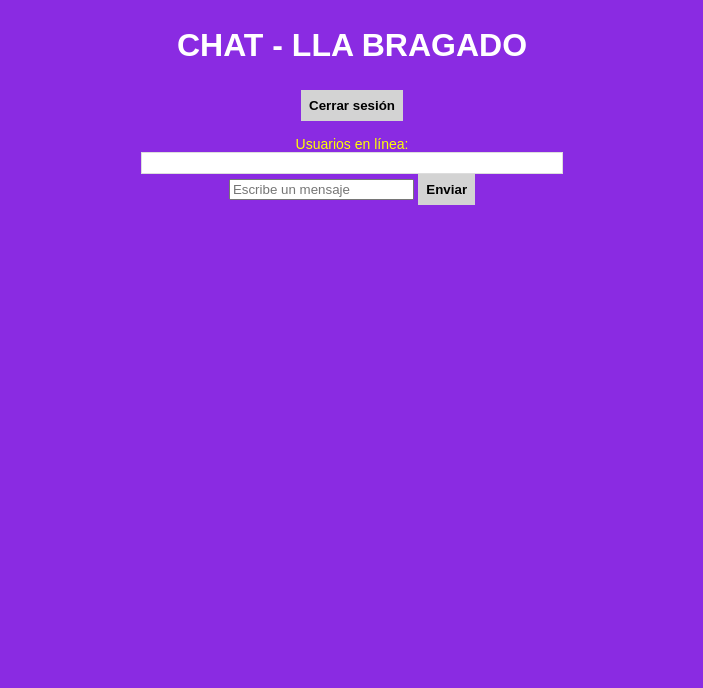
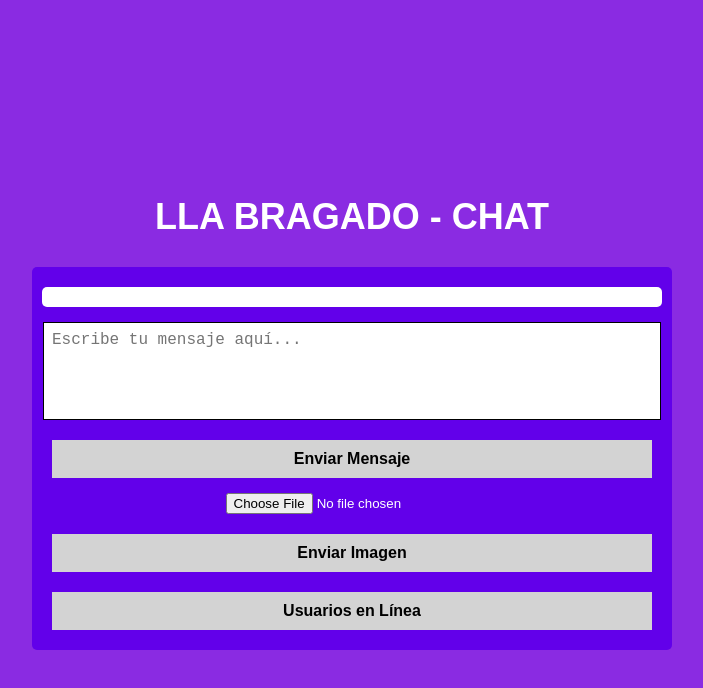
Before and after one commit to maxmoragas/chatprivado, a website: page chat.html in a window 1280 px wide. Shown: the whole page, without its empty margins (288-991 px from the left). Drawn offline with Linux system fonts and the light colour scheme.

Commit message:
Update chat.html

```diff
--- a/chat.html
+++ b/chat.html
@@ -5,28 +5,119 @@
     <meta name="viewport" content="width=device-width, initial-scale=1.0">
     <title>Chat - LLA BRAGADO</title>
 
-    <script src="https://www.gstatic.com/firebasejs/10.7.1/firebase-app.js"></script>
-    <script src="https://www.gstatic.com/firebasejs/10.7.1/firebase-auth.js"></script>
-    <script src="https://www.gstatic.com/firebasejs/10.7.1/firebase-database.js"></script>
-    <script src="firebaseConfig.js"></script>
+    <!-- 🔥 Firebase v8 para evitar errores de módulos ES6 -->
+    <script src="https://www.gstatic.com/firebasejs/8.10.1/firebase-app.js"></script>
+    <script src="https://www.gstatic.com/firebasejs/8.10.1/firebase-auth.js"></script>
+    <script src="https://www.gstatic.com/firebasejs/8.10.1/firebase-database.js"></script>
+    <script src="https://www.gstatic.com/firebasejs/8.10.1/firebase-storage.js"></script>
+
+    <script>
+        document.addEventListener("DOMContentLoaded", () => {
+            try {
+                const firebaseConfig = {
+                    apiKey: "AIzaSyCalxt34jrPFP9VJM5yBFA4BRF2U1_XiZw",
+                    authDomain: "michatprivado-f704a.firebaseapp.com",
+                    databaseURL: "https://michatprivado-f704a-default-rtdb.firebaseio.com",
+                    projectId: "michatprivado-f704a",
+                    storageBucket: "michatprivado-f704a.appspot.com",
+                    messagingSenderId: "187774286181",
+                    appId: "1:187774286181:web:95fc9391a64d3d244e498c"
+                };
+
+                firebase.initializeApp(firebaseConfig);
+                window.auth = firebase.auth();
+                window.db = firebase.database();
+                window.storage = firebase.storage();
+
+                console.log("✅ Firebase cargado correctamente.");
+            } catch (error) {
+                console.error("🚨 Error al cargar Firebase:", error);
+            }
+        });
+    </script>
+    <script src="chat.js"></script>
 
     <style>
-        body { font-family: Arial, sans-serif; text-align: center; background-color: rgb(138,43,226); color: white; }
-        h2 { font-size: 32px; text-transform: uppercase; }
-        #chatContainer { max-width: 400px; margin: auto; padding: 10px; border: 1px solid #ddd; background-color: white; color: black; }
-        #onlineUsers { margin-top: 15px; font-size: 14px; color: yellow; }
-        button { background-color: #d3d3d3; color: black; font-weight: bold; padding: 8px; border: none; }
+        body {
+            font-family: Arial, sans-serif;
+            text-align: center;
+            background-color: rgb(138,43,226);
+            color: white;
+            min-height: 100vh;
+            display: flex;
+            flex-direction: column;
+            justify-content: center;
+            align-items: center;
+        }
+
+        h2 {
+            font-size: 36px;
+            font-weight: bold;
+            color: white;
+            text-transform: uppercase;
+        }
+
+        #chatContainer {
+            max-width: 600px;
+            width: 90%;
+            padding: 20px;
+            border-radius: 5px;
+            background-color: rgb(98,0,234);
+            display: flex;
+            flex-direction: column;
+            align-items: center;
+            gap: 15px;
+        }
+
+        #messageInput {
+            width: 100%;
+            height: 80px;
+            padding: 8px;
+            font-size: 16px;
+            background-color: white;
+            color: black;
+            border: 1px solid black;
+            resize: none;
+        }
+
+        #sendMessage, #uploadImage, #showOnlineUsers {
+            width: 100%;
+            padding: 10px;
+            font-size: 16px;
+            margin-top: 5px;
+            background-color: #d3d3d3;
+            color: black;
+            font-weight: bold;
+            border: none;
+            cursor: pointer;
+        }
+
+        #sendMessage:hover, #uploadImage:hover, #showOnlineUsers:hover {
+            background-color: #bdbdbd;
+        }
+
+        #messages {
+            width: 100%;
+            max-height: 300px;
+            overflow-y: auto;
+            text-align: left;
+            background-color: white;
+            color: black;
+            padding: 10px;
+            border-radius: 5px;
+        }
     </style>
 </head>
 <body>
-    <h2>Chat - LLA BRAGADO</h2>
-    <button onclick="logout()">Cerrar sesión</button>
-
-    <div id="onlineUsers">Usuarios en línea:</div>
-    <div id="chatContainer"></div>
-    <input type="text" id="messageInput" placeholder="Escribe un mensaje">
-    <button id="sendMessage">Enviar</button>
-
-    <script src="chat.js"></script>
+    <h2>LLA BRAGADO - Chat</h2>
+    <div id="chatContainer">
+        <div id="messages"></div>
+        <textarea id="messageInput" placeholder="Escribe tu mensaje aquí..."></textarea>
+        <button id="sendMessage">Enviar Mensaje</button>
+        <input type="file" id="imageInput">
+        <button id="uploadImage">Enviar Imagen</button>
+        <button id="showOnlineUsers">Usuarios en Línea</button>
+        <div id="onlineUsers" style="display:none;"></div>
+    </div>
 </body>
 </html>
```
